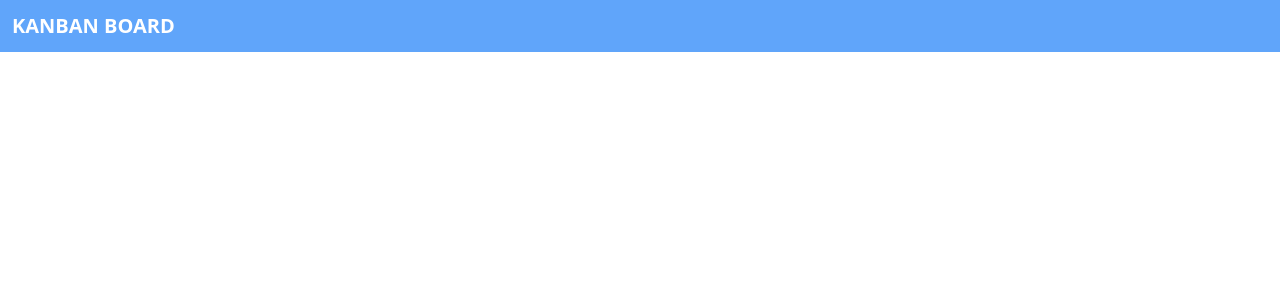
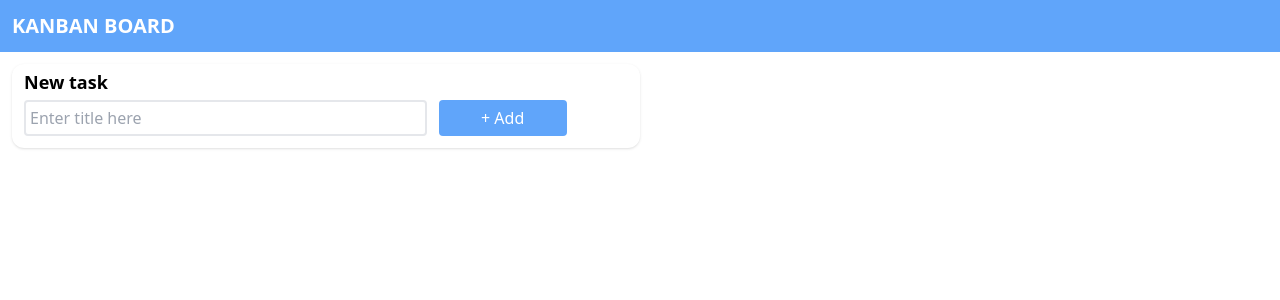
Before and after one commit to ilanabatavraam/kanban, a React (Create React App) app: page / in a window 1280 px wide. Shown: the top 300 px of the page. Built offline with nearby package versions, Linux system fonts and the light colour scheme.

Commit message:
form layout added

```diff
--- a/public/index.html
+++ b/public/index.html
@@ -9,12 +9,6 @@
       name="description"
       content="Web site created using create-react-app"
     />
-    <link rel="apple-touch-icon" href="%PUBLIC_URL%/logo192.png" />
-    <!--
-      manifest.json provides metadata used when your web app is installed on a
-      user's mobile device or desktop. See https://developers.google.com/web/fundamentals/web-app-manifest/
-    -->
-    <link rel="manifest" href="%PUBLIC_URL%/manifest.json" />
     <!--
       Notice the use of %PUBLIC_URL% in the tags above.
       It will be replaced with the URL of the `public` folder during the build.
--- a/src/App.tsx
+++ b/src/App.tsx
@@ -1,11 +1,15 @@
 import React from 'react';
 import {Header} from "./components/Header";
+import {Main} from "./components/Main";
+import {FormAdd} from "./components/FormAdd";
 
 function App() {
   return (
     <>
       <Header />
-
+        <Main title='Kanban main content'>
+            <FormAdd />
+        </Main>
     </>
   );
 }
--- /dev/null
+++ b/src/components/FormAdd.tsx
@@ -0,0 +1,16 @@
+export function FormAdd() {
+    return (
+        <form name="add-task" className="rounded-xl bg-white shadow w-2/4 pb-3 pt-3 pl-3 pr-3">
+            <h2 className="text-black leading-3 text-lg font-bold mb-3">New task</h2>
+            <input
+                type="text"
+                className="w-2/3 border-2 rounded p-1 placeholder-gray-300::placeholder mr-3"
+                name="task-name"
+                placeholder="Enter title here"
+                required
+                minLength={4}
+            />
+            <button className="bg-blue-400 hover:opacity-75 w-32 text-white rounded p-1 pr-5 pl-5 leading-7" type="submit">+ Add</button>
+        </form>
+    )
+}
--- /dev/null
+++ b/src/components/Main.tsx
@@ -0,0 +1,13 @@
+import React from "react";
+
+interface MainProps {
+    children: React.ReactNode;
+    title: string
+}
+export function Main({ children, title }: MainProps) {
+    return (
+        <main className="max-w-screen-xl pb-3 pt-3 pl-3 pr-3">
+            { children }
+        </main>
+    )
+}
```
Also changed, not shown: public/logo192.png (deleted), public/logo512.png (deleted), public/manifest.json (deleted).
